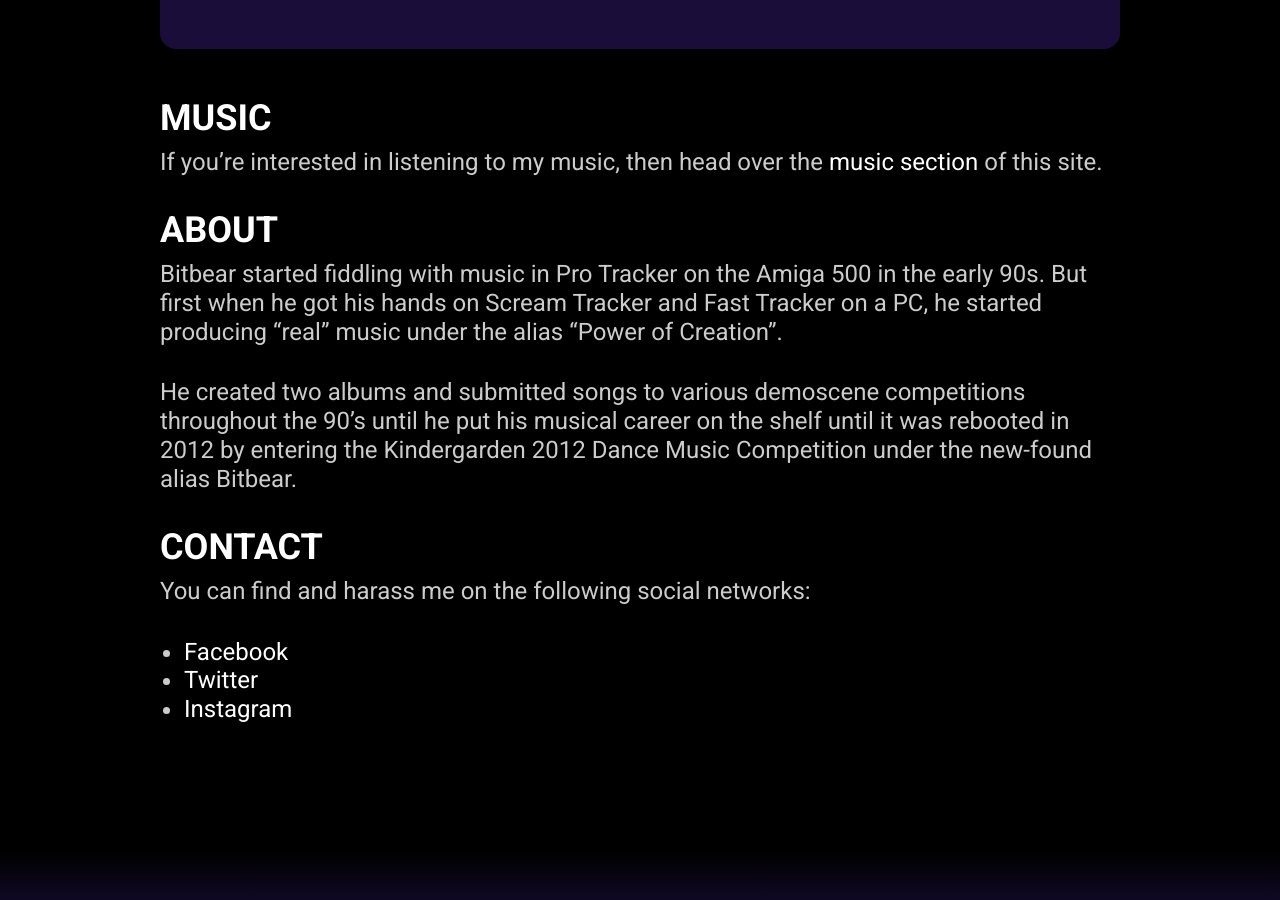
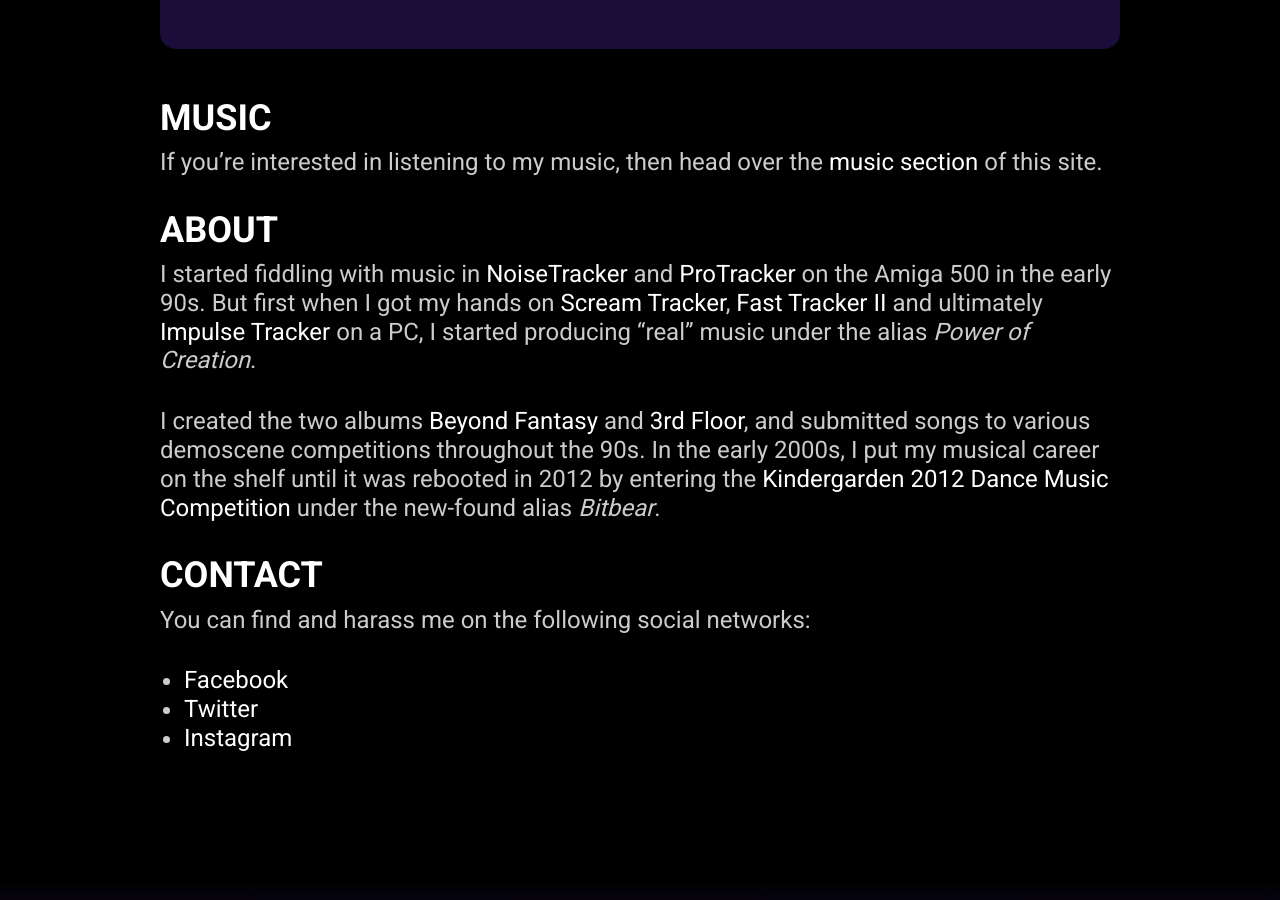
Before and after one commit to asbjornu/bitbear.org, a Jekyll site: the page built from index.md, in a window 1280 px wide and 900 px high, scrolled down 524 px. Built offline with Jekyll 4.4.1, drawn with Linux system fonts in a browser that asks for light colours.

Commit message:
Use first person pronouns and add more links

```diff
--- a/index.md
+++ b/index.md
@@ -13,14 +13,17 @@
 
 ## About
 
-Bitbear started fiddling with music in Pro Tracker on the Amiga 500 in the
-early 90s. But first when he got his hands on Scream Tracker and Fast Tracker
-on a PC, he started producing "real" music under the alias "Power of Creation".
+I started fiddling with music in [NoiseTracker][noisetracker] and
+[ProTracker][protracker] on the Amiga 500 in the early 90s. But first when I
+got my hands on [Scream Tracker][scream-tracker], [Fast Tracker
+II][fast-tracker] and ultimately [Impulse Tracker][impulse-tracker] on a PC, I
+started producing "real" music under the alias *Power of Creation*.
 
-He created two albums and submitted songs to various demoscene competitions
-throughout the 90's until he put his musical career on the shelf until it was
-rebooted in 2012 by entering the Kindergarden 2012 Dance Music Competition under
-the new-found alias Bitbear.
+I created the two albums [Beyond Fantasy][beyond-fantasy] and [3rd
+Floor][3rd-floor], and submitted songs to various demoscene competitions
+throughout the 90s. In the early 2000s, I put my musical career on the shelf
+until it was rebooted in 2012 by entering the [Kindergarden 2012 Dance Music
+Competition][kg2012] under the new-found alias *Bitbear*.
 
 ## Contact
 
@@ -30,8 +33,16 @@
 - [Twitter]{:rel="me"}
 - [Instagram]{:rel="me"}
 
+[3rd-floor]: https://soundcloud.com/bitbear/sets/3rd-floor
 [asbjornu]: https://asbjor.nu/
+[beyond-fantasy]: https://soundcloud.com/bitbear/sets/beyond-fantasy
 [demoscene]: https://en.wikipedia.org/wiki/Demoscene
 [facebook]: https://www.facebook.com/bitbearmusic
+[fast-tracker]: https://en.wikipedia.org/wiki/FastTracker_2
+[impulse-tracker]: https://en.wikipedia.org/wiki/Impulse_Tracker
 [instagram]: https://www.instagram.com/bitbearmusic
+[kg2012]: https://demozoo.org/parties/1458/#competition_5258
+[noisetracker]: https://en.wikipedia.org/wiki/NoiseTracker
+[protracker]: https://en.wikipedia.org/wiki/ProTracker
+[scream-tracker]: https://en.wikipedia.org/wiki/Scream_Tracker
 [twitter]: https://twitter.com/bitbearmusic
```
Also changed, not shown: music/index.md (+2 -2 lines).
